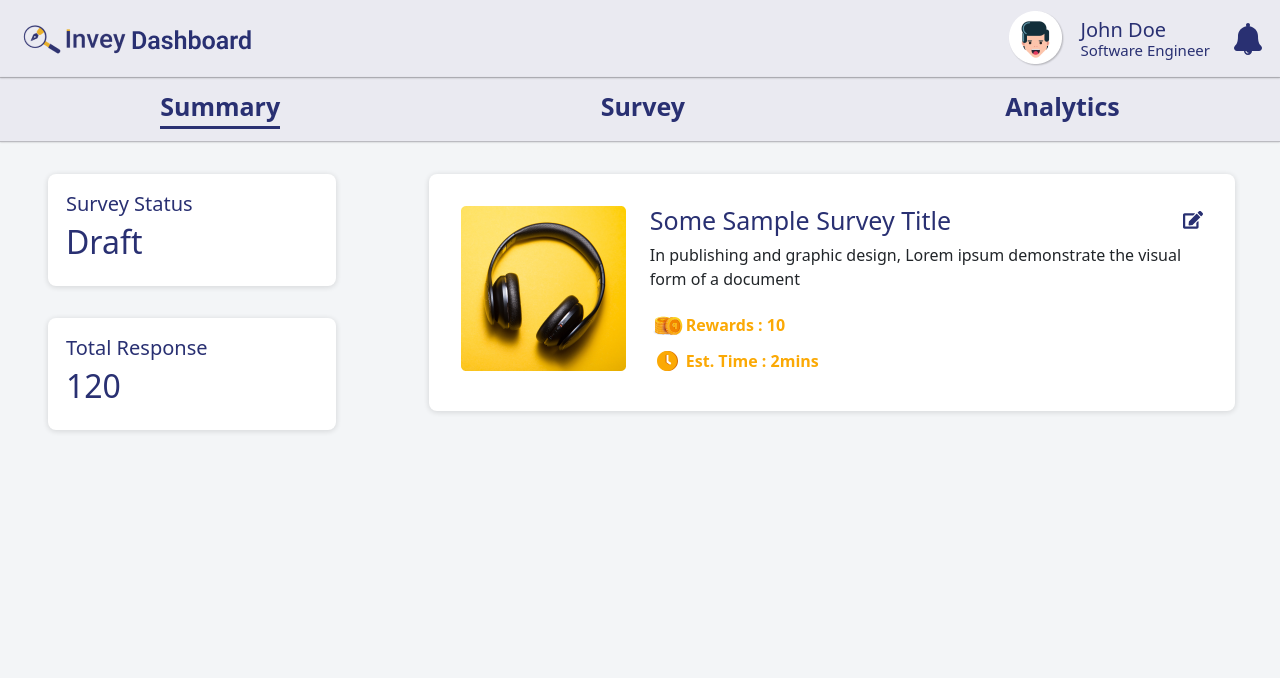
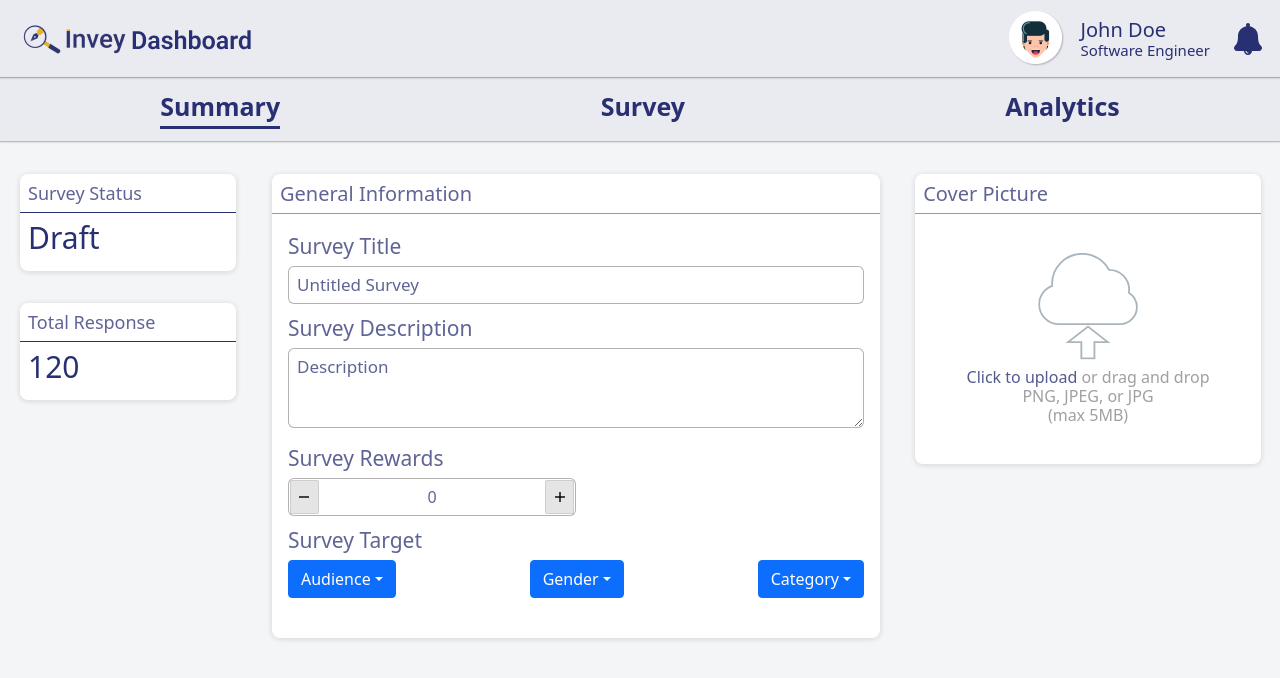
Before and after one commit to findit-omae-wa-mou-shindeiru/Invey, a Next.js app in the folder ui/: page /form/summary in a window 1280 px wide. Shown: the top 678 px of the page. Built offline with nearby package versions, Linux system fonts and the light colour scheme.

Commit message:
feat: revamp summary page

```diff
--- a/ui/package.json
+++ b/ui/package.json
@@ -55,6 +55,7 @@
     "react-bootstrap": "^2.4.0",
     "react-chartjs-2": "^4.1.0",
     "react-dom": "17.0.2",
+    "react-numeric-input": "^2.2.3",
     "tailwindcss": "3.0.24",
     "usehooks-ts": "^2.5.3"
   },
--- /dev/null
+++ b/ui/src/components/form/summary/survey-summary-form/index.module.css
@@ -0,0 +1,56 @@
+.container {
+  background: #ffffff;
+  box-shadow: 0px 1px 5px 1px rgba(0, 0, 0, 0.1);
+  border-radius: 8px;
+  width: 95%;
+}
+
+.title {
+  padding: 8px;
+  border-bottom: 1px solid #999;
+  width: 100%;
+}
+
+.title > h1 {
+  font-weight: 400;
+  font-size: calc(12px + 0.5rem);
+  line-height: calc(15px + 0.5rem);
+  color: rgba(41, 48, 114, 0.75);
+  margin: 0;
+}
+
+.contentForm {
+  padding: 0.5rem 1rem 2.5rem;
+}
+
+.formLabel {
+  font-weight: 500;
+  font-size: calc(13px + 0.5rem);
+  line-height: calc(16px + 0.5rem);
+  color: rgba(41, 48, 114, 0.75);
+  margin-top: 0.75rem;
+}
+
+.container input[type="text"], .container textarea {
+  width: 100%;
+  font-size: calc(9px + 0.5rem);
+  line-height: calc(12px + 0.5rem);
+  color: rgba(41, 48, 114, 0.75);
+  border: 1.5px solid rgba(0, 0, 0, 0.3);
+  border-radius: 6px;
+  padding: 0.5rem;
+  margin-top: 0.5rem;
+}
+
+.inputDescriptionContainer textarea {
+  min-height: 80px;
+}
+
+.inputRewardsContainer span {
+  width: 50%;
+}
+
+.inputTargetGroup {
+  gap: 1.5rem;
+  margin-top: 0.5rem;
+}
--- /dev/null
+++ b/ui/src/components/form/summary/survey-summary-form/index.tsx
@@ -0,0 +1,162 @@
+import styles from "./index.module.css";
+import { ISurveySummary } from "interfaces";
+import Dropdown from "react-bootstrap/Dropdown";
+import NumericInput from "react-numeric-input";
+import { useState } from "react";
+
+const targetOptions: {
+  label: string;
+  selected?: string;
+  values: {
+    label: string;
+  }[];
+}[] = [
+  {
+    label: "Audience",
+    values: [
+      {
+        label: "All",
+      },
+      {
+        label: "Student",
+      },
+      {
+        label: "Worker",
+      },
+    ],
+  },
+  {
+    label: "Gender",
+    values: [
+      {
+        label: "All",
+      },
+      {
+        label: "Male",
+      },
+      {
+        label: "Female",
+      },
+    ],
+  },
+  {
+    label: "Category",
+    values: [
+      {
+        label: "Category 1",
+      },
+      {
+        label: "Category 2",
+      },
+      {
+        label: "Category 3",
+      },
+    ],
+  },
+];
+
+const SurveySummaryForm = ({
+  surveySummary,
+  setSurveySummary,
+}: {
+  surveySummary: ISurveySummary;
+  setSurveySummary: (surveySummary: ISurveySummary) => void;
+}) => {
+  const [targets, setTargets] = useState(targetOptions);
+
+  return (
+    <div className={styles.container}>
+      <div className={styles.form}>
+        <div className={styles.topForm}>
+          <div className={styles.title}>
+            <h1>General Information</h1>
+          </div>
+        </div>
+        <div className={styles.contentForm}>
+          <div className={styles.surveyTitle}>
+            <div className={styles.formLabel}>Survey Title</div>
+            <div className={styles.inputTitleContainer}>
+              <input
+                type="text"
+                value={surveySummary.title}
+                onChange={(e) => {
+                  setSurveySummary({
+                    ...surveySummary,
+                    title: e.target.value,
+                  });
+                }}
+                placeholder="Enter Title"
+              />
+            </div>
+          </div>
+          <div className={styles.surveyDescription}>
+            <div className={styles.formLabel}>Survey Description</div>
+            <div className={styles.inputDescriptionContainer}>
+              <textarea
+                value={surveySummary.description}
+                onChange={(e) => {
+                  setSurveySummary({
+                    ...surveySummary,
+                    description: e.target.value,
+                  });
+                }}
+                placeholder="Enter Description"
+              />
+            </div>
+          </div>
+          <div className={styles.surveyRewards}>
+            <div className={styles.formLabel}>Survey Rewards</div>
+            <div className={styles.inputRewardsContainer}>
+              <NumericInput
+                mobile
+                className={styles.inputRewards + " form-control"}
+                value={surveySummary.rewardPoint}
+                onChange={(value: number) => {
+                  setSurveySummary({
+                    ...surveySummary,
+                    rewardPoint: value,
+                  });
+                }}
+                min={0}
+              />
+            </div>
+          </div>
+          <div className={styles.surveyTarget}>
+            <div className={styles.formLabel}>Survey Target</div>
+            <div className={styles.inputTargetGroup + " d-flex flex-wrap justify-content-between"}>
+              {targets.map((option, idx) => {
+                return (
+                  <div key={idx} className={styles.inputTarget}>
+                    <Dropdown>
+                      <Dropdown.Toggle  id="dropdown-basic">
+                        {option.selected ? option.selected : option.label}
+                      </Dropdown.Toggle>
+                      <Dropdown.Menu>
+                        {option.values.map((value, idxOption) => {
+                          return (
+                            <Dropdown.Item
+                              key={idxOption}
+                              onClick={() => {
+                                const newTargets = [...targets];
+                                newTargets[idx].selected = value.label;
+                                setTargets(newTargets);
+                              }}
+                            >
+                              {value.label}
+                            </Dropdown.Item>
+                          );
+                        })}
+                      </Dropdown.Menu>
+                    </Dropdown>
+                  </div>
+                );
+              })}
+            </div>
+          </div>
+        </div>
+      </div>
+    </div>
+  );
+};
+
+export default SurveySummaryForm;
--- /dev/null
+++ b/ui/src/components/form/summary/upload-img/index.module.css
@@ -0,0 +1,77 @@
+.frame {
+  width: 90%;
+  margin: 0 auto;
+}
+
+.center {
+  background: #FFFFFF;
+  box-shadow: 0px 1px 5px 1px rgba(0, 0, 0, 0.1);
+  border-radius: 8px;
+  display: flex;
+  align-items: center;
+  justify-content: space-evenly;
+  flex-direction: column;
+}
+
+.title {
+  width: 100%;
+  border-bottom: 1px solid #999;
+  padding: 8px;
+}
+
+.frame h1 {
+  font-weight: 400;
+  font-size: calc(12px + 0.5rem);
+  line-height: calc(15px + 0.5rem);
+  color: rgba(41, 48, 114, 0.75);
+  margin: 0;
+}
+
+.dropzone {
+  position: relative;
+  width: 100%;
+}
+
+.layoutDropzone {
+  position: absolute;
+  top: 50%;
+  left: 50%;
+  transform: translate(-50%, -50%);
+  width: 100%;
+}
+
+.imgContainer {
+  width: 100px;
+  margin: 0 auto;
+}
+
+.imgContainer > img {
+  width: 100%;
+  height: 100%;
+  object-fit: cover;
+}
+
+.uploadInput {
+  width: 100%;
+  height: 100%;
+  opacity: 0;
+  height: 250px;
+  width: 100%;
+}
+
+.description {
+  margin-top: 8px;
+  width: 100%;
+  font-weight: 400;
+  font-size: calc(8px + 0.5rem);
+  line-height: calc(11px + 0.5rem);
+  color: rgba(128, 128, 130, 0.75);
+}
+
+.description .purple {
+  color: rgba(41, 48, 114, 0.8);
+}
+
+.file {
+  border-top: 1px solid #999;
+}
--- /dev/null
+++ b/ui/src/components/form/summary/upload-img/index.tsx
@@ -0,0 +1,52 @@
+import styles from "./index.module.css";
+
+const UploadImg = ({
+  file,
+  setFile,
+}: {
+  file: File | undefined;
+  setFile: (file: File | undefined) => void;
+}) => {
+  return (
+    <div className={styles.frame}>
+      <div className={styles.center}>
+        <div className={styles.title}>
+          <h1>Cover Picture</h1>
+        </div>
+
+        <div className={styles.dropzone}>
+          <div className={styles.layoutDropzone}>
+            <div className={styles.imgContainer}>
+              <img src="/upload-file-icon.svg" className={styles.uploadIcon} />
+            </div>
+            <div className={styles.description + " text-center"}>
+              <div className={styles.topDesc}>
+                <span className={styles.purple}>Click to upload</span> or drag
+                and drop
+              </div>
+              <div className={styles.middleDesc}>PNG, JPEG, or JPG</div>
+              <div className={styles.bottomDesc}>(max 5MB)</div>
+            </div>
+          </div>
+          <input
+            type="file"
+            className={styles.uploadInput}
+            onChange={(e) => {
+              if (e.target.files && e.target.files[0]) {
+                setFile(e.target.files[0]);
+              }
+            }}
+            accept="image/png, image/jpg, image/jpeg"
+          />
+        </div>
+        {file && (
+          <div className={styles.file + " w-100 text-center p-2"}>
+            {file.name}
+          </div>
+        )}
+      </div>
+    </div>
+  );
+};
+
+export default UploadImg;
--- a/ui/src/components/index.tsx
+++ b/ui/src/components/index.tsx
@@ -16,6 +16,8 @@ import CheckboxQuestion from "./form/survey/checkbox-question";
 import DropdownQuestion from "./form/survey/dropdown-question";
 import LinearScaleQuestion from "./form/survey/linear-scale-question";
 import AnalyticsSidebar from "./form/analytics/analytics-sidebar";
+import UploadImg from "./form/summary/upload-img";
+import SurveySummaryForm from "./form/summary/survey-summary-form";
 
 export {
   Navbar,
@@ -36,4 +38,6 @@ export {
   DropdownQuestion,
   LinearScaleQuestion,
   AnalyticsSidebar,
+  UploadImg,
+  SurveySummaryForm,
 };
--- a/ui/src/interfaces/index.ts
+++ b/ui/src/interfaces/index.ts
@@ -8,6 +8,7 @@ import IDropdown from './IDropdown';
 import IMultipleChoice from './IMultipleChoice';
 import ILinearScale from './ILinearScale';
 import IQuestionType from './IQuestionType';
+import ISurveySummary from './ISurveySummary';
 
 export type {
   IContent,
@@ -20,4 +21,5 @@ export type {
   IMultipleChoice,
   ILinearScale,
   IQuestionType,
+  ISurveySummary,
 };
--- a/ui/src/pages/form/summary.tsx
+++ b/ui/src/pages/form/summary.tsx
@@ -1,108 +1,85 @@
-import Link from 'next/link';
-import { Form } from 'layout';
-import styles from 'styles/form/summary.module.css';
+// import Link from "next/link";
+import { Form } from "layout";
+import styles from "styles/form/summary.module.css";
+import { UploadImg, SurveySummaryForm } from "components";
+import { useState } from "react";
+import { ISurveySummary } from "interfaces";
 
 const getStatusText = (status: string) => {
   switch (status) {
-    case 'DRAFT':
-      return 'Draft';
-    case 'COMPLETED':
-      return 'Completed';
+    case "DRAFT":
+      return "Draft";
+    case "COMPLETED":
+      return "Completed";
   }
 };
 
+const defaultSurveySummary: ISurveySummary = {
+  title: "Untitled Survey",
+  description: "Description",
+  rewardPoint: 0,
+  target: [],
+};
+
 const Summary = () => {
+  const [file, setFile] = useState<File | undefined>();
+  const [surveySummary, setSurveySummary] =
+    useState<ISurveySummary>(defaultSurveySummary);
+
   const data = {
-    surveyId: '123',
-    surveyStatus: 'DRAFT',
+    surveyId: "123",
+    surveyStatus: "DRAFT",
     totalResponse: 120,
-    title: 'Some Sample Survey Title',
+    title: "Some Sample Survey Title",
     description:
-      'In publishing and graphic design, Lorem ipsum demonstrate the visual form of a document',
+      "In publishing and graphic design, Lorem ipsum demonstrate the visual form of a document",
     rewards: 10,
-    estTime: '2mins',
+    estTime: "2mins",
   };
 
   return (
     <Form>
-      <div
-        className={styles.container + ' d-flex'}
-      >
+      <div className={styles.container + " d-flex"}>
         <div
           className={
-            styles.leftContainer +
-            ' d-flex flex-column align-items-center'
+            styles.leftContainer + " d-flex flex-column align-items-center"
           }
         >
           <div className={styles.statusContainer}>
             <h1>Survey Status</h1>
-            <h2>
-              {getStatusText(data.surveyStatus)}
-            </h2>
+            <h2>{getStatusText(data.surveyStatus)}</h2>
           </div>
-          <div
-            className={
-              styles.totalResponseContainer
-            }
-          >
+          <div className={styles.totalResponseContainer}>
             <h1>Total Response</h1>
             <h2>{data.totalResponse}</h2>
           </div>
         </div>
         <div
           className={
-            styles.rightContainer +
-            ' d-flex flex-column align-items-center'
+            styles.middleContainer + " d-flex flex-column align-items-center"
           }
         >
-          <div
-            className={
-              styles.formContainer + ' d-flex'
-            }
-          >
+          <SurveySummaryForm
+            surveySummary={surveySummary}
+            setSurveySummary={setSurveySummary}
+          />
+          {/* <div className={styles.formContainer + " d-flex"}>
             <div className={styles.imgContainer}>
-              <img
-                src="/mock-survey-icon.png"
-                alt="survey icon"
-              />
+              <img src="/mock-survey-icon.png" alt="survey icon" />
             </div>
             <div className={styles.infoContainer}>
               <h1>{data.title}</h1>
               <p>{data.description}</p>
               <div className={styles.stats}>
-                <div
-                  className={
-                    styles.rewards +
-                    ' d-flex align-items-center'
-                  }
-                >
-                  <div
-                    className={
-                      styles.rewardsIconContainer
-                    }
-                  >
-                    <img
-                      src="/rewards.svg"
-                      alt="rewards"
-                    />
+                <div className={styles.rewards + " d-flex align-items-center"}>
+                  <div className={styles.rewardsIconContainer}>
+                    <img src="/rewards.svg" alt="rewards" />
                   </div>
                   <div>{`Rewards\t: ${data.rewards}`}</div>
                 </div>
-                <div
-                  className={
-                    styles.estTime +
-                    ' d-flex align-items-center'
-                  }
-                >
-                  <div
-                    className={
-                      styles.estTimeIconContainer
-                    }
-                  >
-                    <img
-                      src="/est-time.svg"
-                      alt="est time"
-                    />
+                <div className={styles.estTime + " d-flex align-items-center"}>
+                  <div className={styles.estTimeIconContainer}>
+                    <img src="/est-time.svg" alt="est time" />
                   </div>
                   <div>{`Est. Time\t: ${data.estTime}`}</div>
                 </div>
@@ -117,7 +94,10 @@ const Summary = () => {
                 </a>
               </Link>
             </div>
-          </div>
+          </div> */}
+        </div>
+        <div className={styles.rightContainer}>
+          <UploadImg file={file} setFile={setFile} />
         </div>
       </div>
     </Form>
--- a/ui/src/styles/form/summary.module.css
+++ b/ui/src/styles/form/summary.module.css
@@ -3,19 +3,23 @@
 }
 
 .leftContainer {
-  width: 30%;
+  width: 20%;
+  padding: 0 1.25rem;
+}
+
+.middleContainer {
+  width: 50%;
 }
 
 .rightContainer {
-  width: 70%;
+  width: 30%;
 }
 
 .statusContainer,
 .totalResponseContainer {
   background-color: #fff;
   margin: 0 0 2rem;
-  padding: calc(10px + 0.5rem);
-  width: 75%;
+  width: 100%;
   box-shadow: 0px 1px 5px 1px rgba(0, 0, 0, 0.1);
   border-radius: 8px;
 }
@@ -23,17 +27,21 @@
 .statusContainer > h1,
 .totalResponseContainer > h1 {
   font-weight: 400;
-  font-size: calc(12px + 0.5rem);
-  line-height: calc(16px + 0.5rem);
-  color: #293072;
+  font-size: calc(10px + 0.5rem);
+  line-height: calc(14px + 0.5rem);
+  color: rgba(41, 48, 114, 0.75);
+  border-bottom: 1px solid #293072;
+  padding: 8px;
+  margin: 0;
 }
 
 .statusContainer > h2,
 .totalResponseContainer > h2 {
-  font-weight: 300;
-  font-size: calc(16px + 1rem);
-  line-height: calc(20px + 1rem);
+  font-weight: 400;
+  font-size: calc(14px + 1rem);
+  line-height: calc(18px + 1rem);
   color: #293072;
+  padding: 8px;
 }
 
 .formContainer {
```
Also changed, not shown: ui/src/interfaces/ISurveySummary.ts (added, +11 -0 lines), ui/public/upload-file-icon.svg (added), 1 other file (tests, documents, lock files or other folders).
